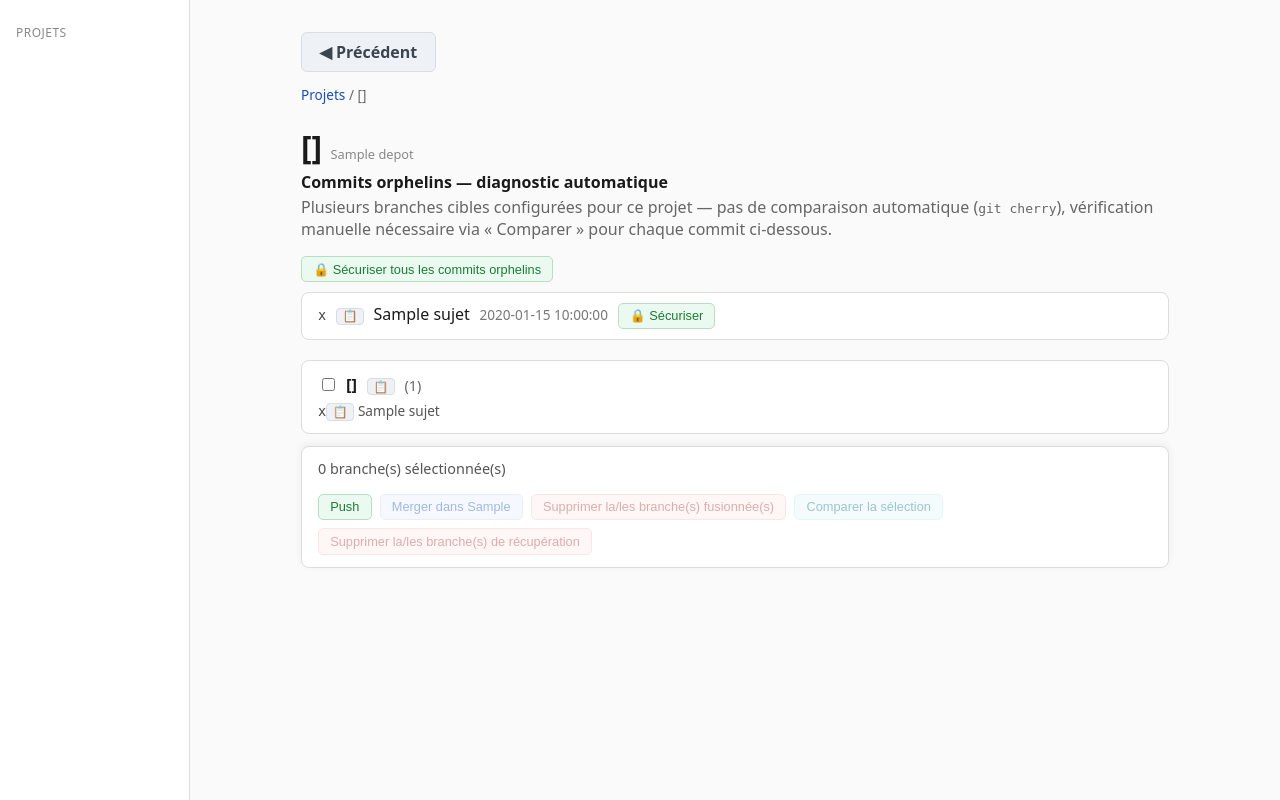
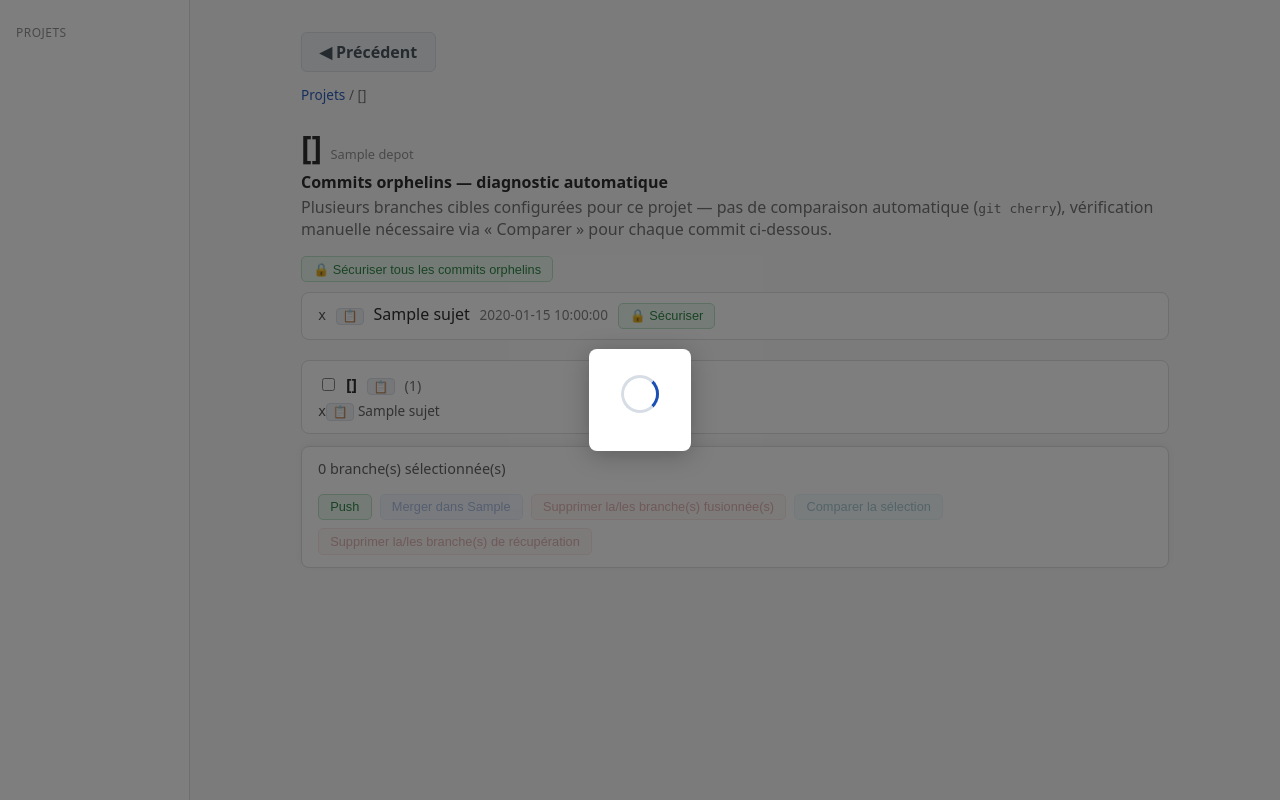
Before and after one commit to AlainDelree/Relecture_Bridge, a Flask app: template relecture_web/templates/projet.html in a window 1280 px wide. Run offline with Flask 3, Linux system fonts and the light colour scheme; the template is opened without the code that fills it: most values are stand-ins (such as "Sample title", 1, 10 or a date in 2020); data that the repository does not hold is empty.

Commit message:
fix(#49): afficher un indicateur « en cours... Ns » pendant un push ou un merge

```diff
--- a/relecture_web/static/style.css
+++ b/relecture_web/static/style.css
@@ -354,3 +354,43 @@ pre.brut {
   max-height: 400px;
   overflow-y: auto;
 }
+
+.overlay-action {
+  position: fixed;
+  inset: 0;
+  background: rgba(20, 20, 20, 0.55);
+  display: flex;
+  align-items: center;
+  justify-content: center;
+  z-index: 1000;
+}
+
+.overlay-action__contenu {
+  background: #fff;
+  border-radius: 8px;
+  padding: 1.6rem 2rem;
+  display: flex;
+  flex-direction: column;
+  align-items: center;
+  gap: 0.8rem;
+  box-shadow: 0 4px 24px rgba(0, 0, 0, 0.25);
+}
+
+.overlay-action__spinner {
+  width: 32px;
+  height: 32px;
+  border: 3px solid #d7dde5;
+  border-top-color: #1a4fb4;
+  border-radius: 50%;
+  animation: overlay-action-tourner 0.8s linear infinite;
+}
+
+.overlay-action__texte {
+  margin: 0;
+  font-size: 0.95rem;
+  color: #333;
+}
+
+@keyframes overlay-action-tourner {
+  to { transform: rotate(360deg); }
+}
--- a/relecture_web/templates/projet.html
+++ b/relecture_web/templates/projet.html
@@ -166,6 +166,13 @@
   </div>
 </div>
 
+<div id="overlay-action-en-cours" class="overlay-action" hidden>
+  <div class="overlay-action__contenu">
+    <div class="overlay-action__spinner"></div>
+    <p id="overlay-action-texte" class="overlay-action__texte"></p>
+  </div>
+</div>
+
 <script>
 (function () {
   var cases = document.querySelectorAll(".checkbox-branche");
@@ -234,8 +241,26 @@
       + "Commande(s) équivalente(s) :\n" + lignes.join("\n");
     if (!confirm(confirmation)) {
       evenement.preventDefault();
+      return;
+    }
+
+    if (evenement.submitter === boutonPush || evenement.submitter === boutonMerger) {
+      afficherOverlaiAction(evenement.submitter === boutonPush ? "Push" : "Fusion");
     }
   });
+
+  var overlay = document.getElementById("overlay-action-en-cours");
+  var overlayTexte = document.getElementById("overlay-action-texte");
+
+  function afficherOverlaiAction(libelle) {
+    var secondes = 0;
+    overlayTexte.textContent = libelle + " en cours... 0s";
+    overlay.hidden = false;
+    setInterval(function () {
+      secondes += 1;
+      overlayTexte.textContent = libelle + " en cours... " + secondes + "s";
+    }, 1000);
+  }
 })();
 </script>
 {% endif %}
```
Also changed, not shown: RELECTURE_WEB_DOC.md (+2 -2 lines).
